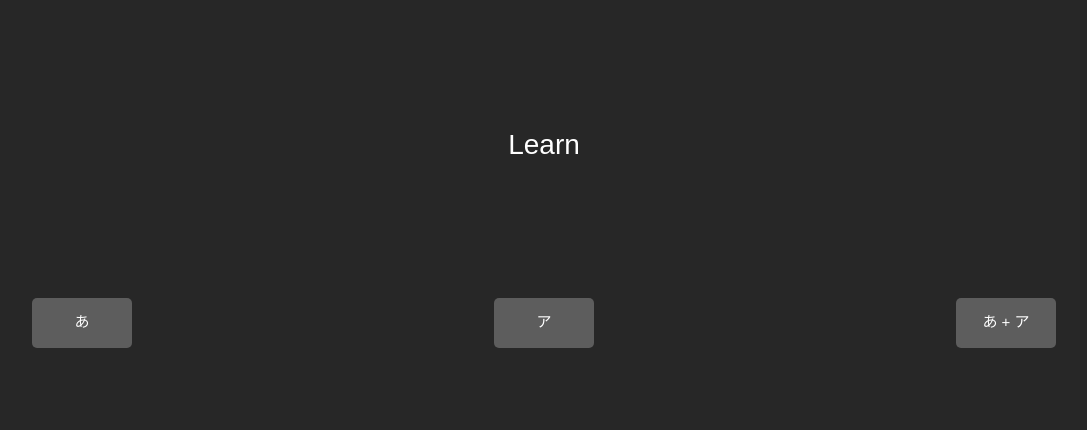
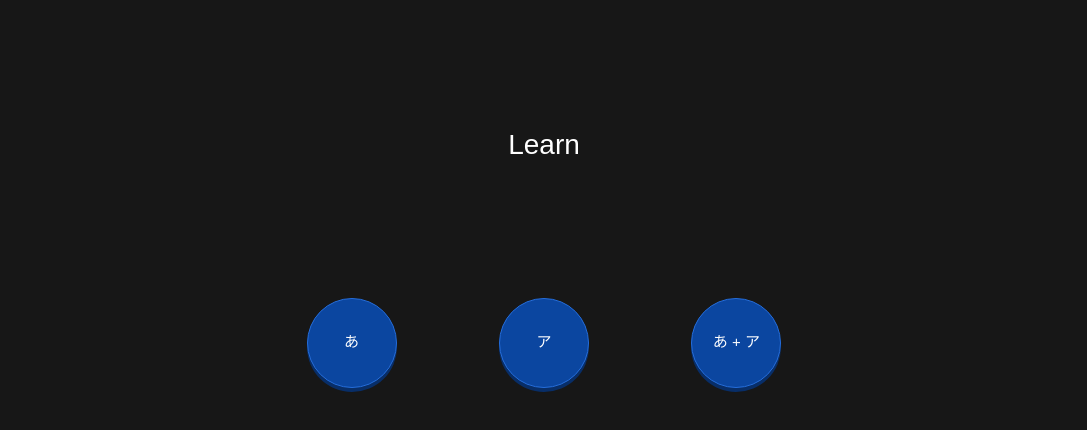
Before and after one commit to joejamsky/LanguageTrainer, a React (Create React App) app in the folder language-learner/: page / in a window 1280 px wide. Shown: the top 430 px of the page, without its empty margins (96-1183 px from the left). Built offline with nearby package versions, Linux system fonts and the light colour scheme.

Commit message:
start menu styling

```diff
--- a/language-learner/src/Styles/StartMenu.scss
+++ b/language-learner/src/Styles/StartMenu.scss
@@ -6,7 +6,7 @@
     bottom: 0;
     height: 100vh;
     width: 100vw;
-    background-color: rgb(39, 39, 39);
+    background-color: #171717;
     z-index: 99999;
 }
 
@@ -22,9 +22,10 @@
 .UI-start-menu{
     display: flex;
     flex-direction: row;
-    justify-content: space-between;
+    justify-content: center;
     align-items: center;
     padding: 10%;
+    gap: 10%;
 }
 
 .UI-start-menu-item{
@@ -34,6 +35,16 @@
     flex-direction: column;
 
     button{
-        width: 100px;
+        width: 90px;
+        height: 90px;
+        border-radius: 50%;
+        background-color: rgb(11, 70, 160);
+
+
+        -webkit-box-shadow: 0px 4px 0px 0px rgb(8, 46, 104);
+        -moz-box-shadow: 0px 4px 0px 0px rgb(8, 46, 104);
+        box-shadow: 0px 4px 0px 0px rgb(8, 46, 104);
+
+        border: solid 1px rgb(37, 109, 218);
     }
 }
```
